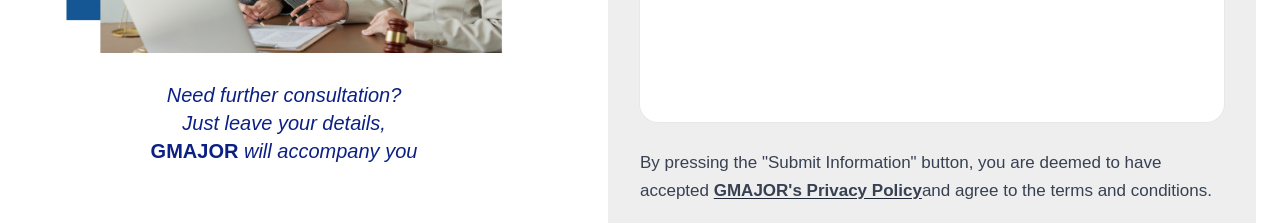
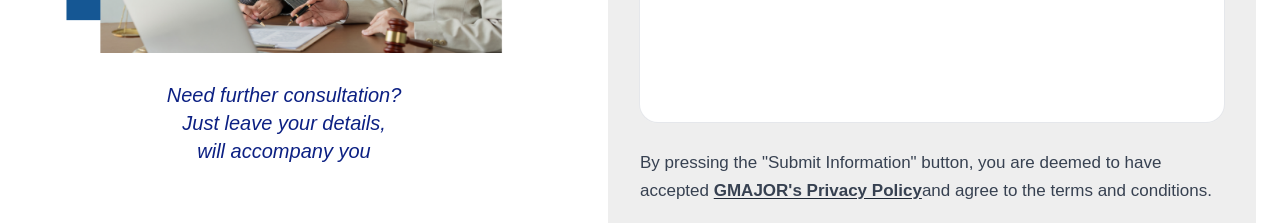
Before and after one commit to gmajorglobal/gmajor-landing, a Next.js app: page /en in a window 1280 px wide. Shown: the part 8880-9103 px from the top of the page. Built offline with nearby package versions, Linux system fonts and the light colour scheme.

Commit message:
fix content

```diff
--- a/app/components/ContactFormHero.tsx
+++ b/app/components/ContactFormHero.tsx
@@ -63,7 +63,7 @@ export default function ContactFormHero({ locale = 'vi' }: ContactFormHeroProps)
                             <p className="text-[16px] sm:text-[18px] md:text-[20px] whitespace-pre-line">{t('contactForm.consultationText1')}</p>
             <p className="text-[16px] sm:text-[18px] md:text-[20px] whitespace-pre-line">{t('contactForm.consultationText2')}</p>
             <p className="text-[16px] sm:text-[18px] md:text-[20px] whitespace-pre-line">
-                  <span className="font-semibold not-italic">GMAJOR</span> {t('contactForm.consultationText3')}
+                  {t('contactForm.consultationText3')}
                 </p>
               </div>
             </div>
```
